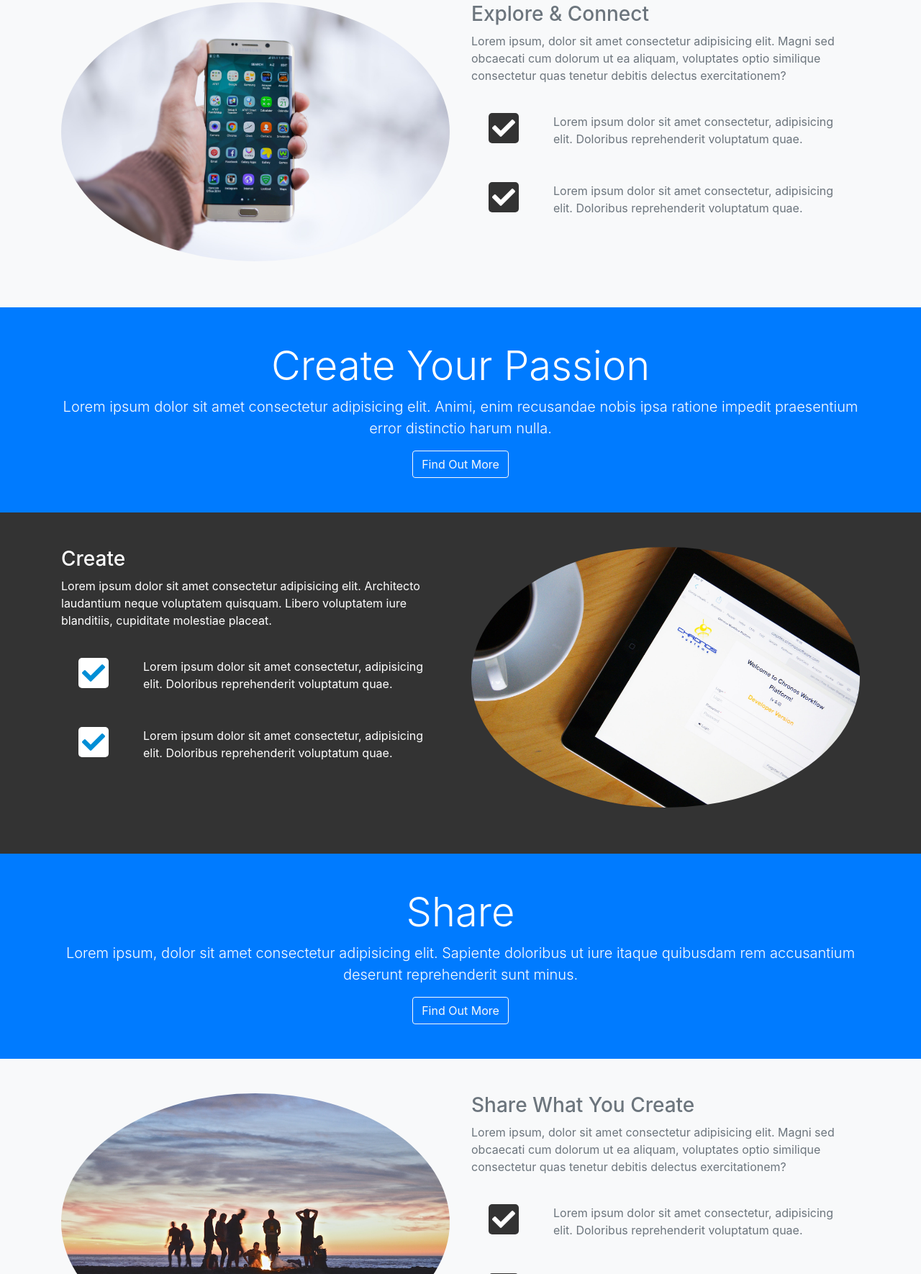
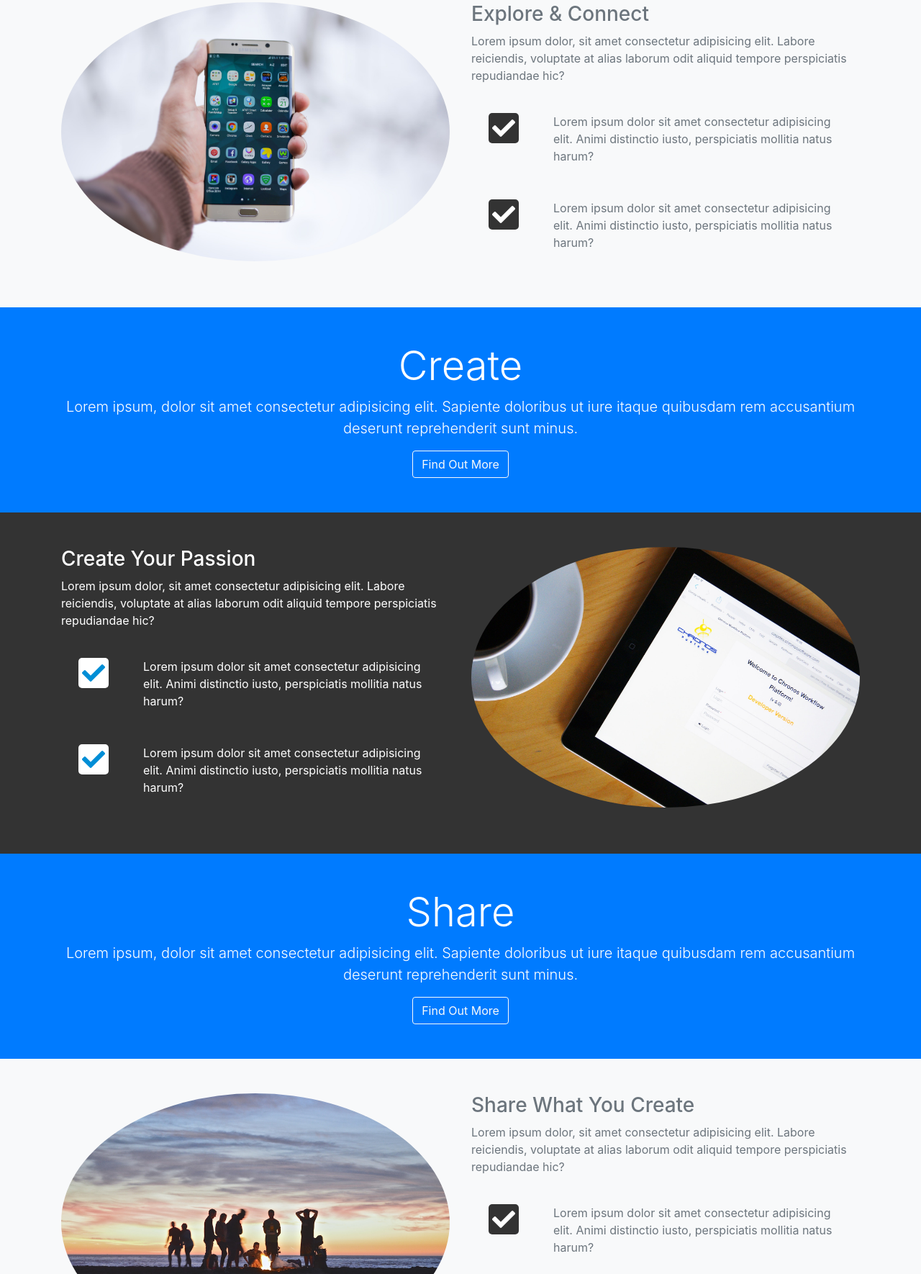
Before and after one commit to CurtisKil/loopLab, a plain HTML site: page index.html in a window 1280 px wide. Shown: the part 1030-2800 px from the top of the page at 72% size. Drawn offline with nearby package versions, Linux system fonts and the light colour scheme.

Commit message:
Modified MarkUp & CSS

```diff
--- a/index.html
+++ b/index.html
@@ -3,19 +3,23 @@
   <head>
     <meta charset="UTF-8" />
     <meta name="viewport" content="width=device-width, initial-scale=1.0" />
+    <meta http-equiv="X-UA-Compatible" content="ie=edge" />
     <link
       rel="stylesheet"
-      href="https://cdnjs.cloudflare.com/ajax/libs/font-awesome/5.14.0/css/all.min.css"
+      href="https://use.fontawesome.com/releases/v5.0.13/css/all.css"
+      integrity="sha384-DNOHZ68U8hZfKXOrtjWvjxusGo9WQnrNx2sqG0tfsghAvtVlRW3tvkXWZh58N9jp"
+      crossorigin="anonymous"
     />
     <link
       rel="stylesheet"
-      href="https://stackpath.bootstrapcdn.com/bootstrap/4.5.2/css/bootstrap.min.css"
-      integrity="sha384-JcKb8q3iqJ61gNV9KGb8thSsNjpSL0n8PARn9HuZOnIxN0hoP+VmmDGMN5t9UJ0Z"
+      href="https://stackpath.bootstrapcdn.com/bootstrap/4.1.1/css/bootstrap.min.css"
+      integrity="sha384-WskhaSGFgHYWDcbwN70/dfYBj47jz9qbsMId/iRN3ewGhXQFZCSftd1LZCfmhktB"
       crossorigin="anonymous"
     />
     <link rel="stylesheet" href="css/style.css" />
     <title>Bootstrap Theme</title>
   </head>
+
   <body data-spy="scroll" data-target="#main-nav" id="home">
     <nav
       class="navbar navbar-expand-sm bg-dark navbar-dark fixed-top"
@@ -169,27 +173,27 @@
           <div class="col-md-6">
             <h3>Explore & Connect</h3>
             <p>
-              Lorem ipsum, dolor sit amet consectetur adipisicing elit. Magni
-              sed obcaecati cum dolorum ut ea aliquam, voluptates optio
-              similique consectetur quas tenetur debitis delectus
-              exercitationem?
+              Lorem ipsum dolor, sit amet consectetur adipisicing elit. Labore
+              reiciendis, voluptate at alias laborum odit aliquid tempore
+              perspiciatis repudiandae hic?
             </p>
             <div class="d-flex">
               <div class="p-4 align-self-start">
                 <i class="fas fa-check fa-2x"></i>
               </div>
               <div class="p-4 align-self-end">
-                Lorem ipsum dolor sit amet consectetur, adipisicing elit.
-                Doloribus reprehenderit voluptatum quae.
+                Lorem ipsum dolor sit amet consectetur adipisicing elit. Animi
+                distinctio iusto, perspiciatis mollitia natus harum?
               </div>
             </div>
+
             <div class="d-flex">
               <div class="p-4 align-self-start">
                 <i class="fas fa-check fa-2x"></i>
               </div>
               <div class="p-4 align-self-end">
-                Lorem ipsum dolor sit amet consectetur, adipisicing elit.
-                Doloribus reprehenderit voluptatum quae.
+                Lorem ipsum dolor sit amet consectetur adipisicing elit. Animi
+                distinctio iusto, perspiciatis mollitia natus harum?
               </div>
             </div>
           </div>
@@ -202,11 +206,11 @@
       <div class="container">
         <div class="row">
           <div class="col text-center py-5">
-            <h1 class="display-4">Create Your Passion</h1>
+            <h1 class="display-4">Create</h1>
             <p class="lead">
-              Lorem ipsum dolor sit amet consectetur adipisicing elit. Animi,
-              enim recusandae nobis ipsa ratione impedit praesentium error
-              distinctio harum nulla.
+              Lorem ipsum, dolor sit amet consectetur adipisicing elit. Sapiente
+              doloribus ut iure itaque quibusdam rem accusantium deserunt
+              reprehenderit sunt minus.
             </p>
             <a href="#" class="btn btn-outline-light">Find Out More</a>
           </div>
@@ -226,28 +230,29 @@
             />
           </div>
           <div class="col-md-6 order-1">
-            <h3>Create</h3>
+            <h3>Create Your Passion</h3>
             <p>
-              Lorem ipsum dolor sit amet consectetur adipisicing elit.
-              Architecto laudantium neque voluptatem quisquam. Libero voluptatem
-              iure blanditiis, cupiditate molestiae placeat.
+              Lorem ipsum dolor, sit amet consectetur adipisicing elit. Labore
+              reiciendis, voluptate at alias laborum odit aliquid tempore
+              perspiciatis repudiandae hic?
             </p>
             <div class="d-flex">
               <div class="p-4 align-self-start">
                 <i class="fas fa-check fa-2x"></i>
               </div>
               <div class="p-4 align-self-end">
-                Lorem ipsum dolor sit amet consectetur, adipisicing elit.
-                Doloribus reprehenderit voluptatum quae.
+                Lorem ipsum dolor sit amet consectetur adipisicing elit. Animi
+                distinctio iusto, perspiciatis mollitia natus harum?
               </div>
             </div>
+
             <div class="d-flex">
               <div class="p-4 align-self-start">
                 <i class="fas fa-check fa-2x"></i>
               </div>
               <div class="p-4 align-self-end">
-                Lorem ipsum dolor sit amet consectetur, adipisicing elit.
-                Doloribus reprehenderit voluptatum quae.
+                Lorem ipsum dolor sit amet consectetur adipisicing elit. Animi
+                distinctio iusto, perspiciatis mollitia natus harum?
               </div>
             </div>
           </div>
@@ -286,27 +291,27 @@
           <div class="col-md-6">
             <h3>Share What You Create</h3>
             <p>
-              Lorem ipsum, dolor sit amet consectetur adipisicing elit. Magni
-              sed obcaecati cum dolorum ut ea aliquam, voluptates optio
-              similique consectetur quas tenetur debitis delectus
-              exercitationem?
+              Lorem ipsum dolor, sit amet consectetur adipisicing elit. Labore
+              reiciendis, voluptate at alias laborum odit aliquid tempore
+              perspiciatis repudiandae hic?
             </p>
             <div class="d-flex">
               <div class="p-4 align-self-start">
                 <i class="fas fa-check fa-2x"></i>
               </div>
               <div class="p-4 align-self-end">
-                Lorem ipsum dolor sit amet consectetur, adipisicing elit.
-                Doloribus reprehenderit voluptatum quae.
+                Lorem ipsum dolor sit amet consectetur adipisicing elit. Animi
+                distinctio iusto, perspiciatis mollitia natus harum?
               </div>
             </div>
+
             <div class="d-flex">
               <div class="p-4 align-self-start">
                 <i class="fas fa-check fa-2x"></i>
               </div>
               <div class="p-4 align-self-end">
-                Lorem ipsum dolor sit amet consectetur, adipisicing elit.
-                Doloribus reprehenderit voluptatum quae.
+                Lorem ipsum dolor sit amet consectetur adipisicing elit. Animi
+                distinctio iusto, perspiciatis mollitia natus harum?
               </div>
             </div>
           </div>
@@ -319,8 +324,11 @@
       <div class="container">
         <div class="row">
           <div class="col text-center py-4">
-            <h3>LoopLab</h3>
-            <p>Copyright &copy; <span id="year"></span></p>
+            <h3>LoopLAB</h3>
+            <p>
+              Copyright &copy;
+              <span id="year"></span>
+            </p>
             <button
               class="btn btn-primary"
               data-toggle="modal"
@@ -351,7 +359,7 @@
               </div>
               <div class="form-group">
                 <label for="email">Email</label>
-                <input type="text" class="form-control" />
+                <input type="email" class="form-control" />
               </div>
               <div class="form-group">
                 <label for="message">Message</label>
@@ -367,22 +375,23 @@
     </div>
 
     <script
-      src="http://code.jquery.com/jquery-3.5.1.min.js"
-      integrity="sha256-9/aliU8dGd2tb6OSsuzixeV4y/faTqgFtohetphbbj0="
+      src="http://code.jquery.com/jquery-3.3.1.min.js"
+      integrity="sha256-FgpCb/KJQlLNfOu91ta32o/NMZxltwRo8QtmkMRdAu8="
       crossorigin="anonymous"
     ></script>
     <script
-      src="https://cdn.jsdelivr.net/npm/popper.js@1.16.1/dist/umd/popper.min.js"
-      integrity="sha384-9/reFTGAW83EW2RDu2S0VKaIzap3H66lZH81PoYlFhbGU+6BZp6G7niu735Sk7lN"
+      src="https://cdnjs.cloudflare.com/ajax/libs/popper.js/1.14.3/umd/popper.min.js"
+      integrity="sha384-ZMP7rVo3mIykV+2+9J3UJ46jBk0WLaUAdn689aCwoqbBJiSnjAK/l8WvCWPIPm49"
       crossorigin="anonymous"
     ></script>
     <script
-      src="https://stackpath.bootstrapcdn.com/bootstrap/4.5.2/js/bootstrap.min.js"
-      integrity="sha384-B4gt1jrGC7Jh4AgTPSdUtOBvfO8shuf57BaghqFfPlYxofvL8/KUEfYiJOMMV+rV"
+      src="https://stackpath.bootstrapcdn.com/bootstrap/4.1.1/js/bootstrap.min.js"
+      integrity="sha384-smHYKdLADwkXOn1EmN1qk/HfnUcbVRZyYmZ4qpPea6sjB/pTJ0euyQp0Mk8ck+5T"
       crossorigin="anonymous"
     ></script>
+
     <script>
-      // Get current year for the copyright
+      // Get the current year for the copyright
       $("#year").text(new Date().getFullYear());
 
       // Init Scrollspy
```
